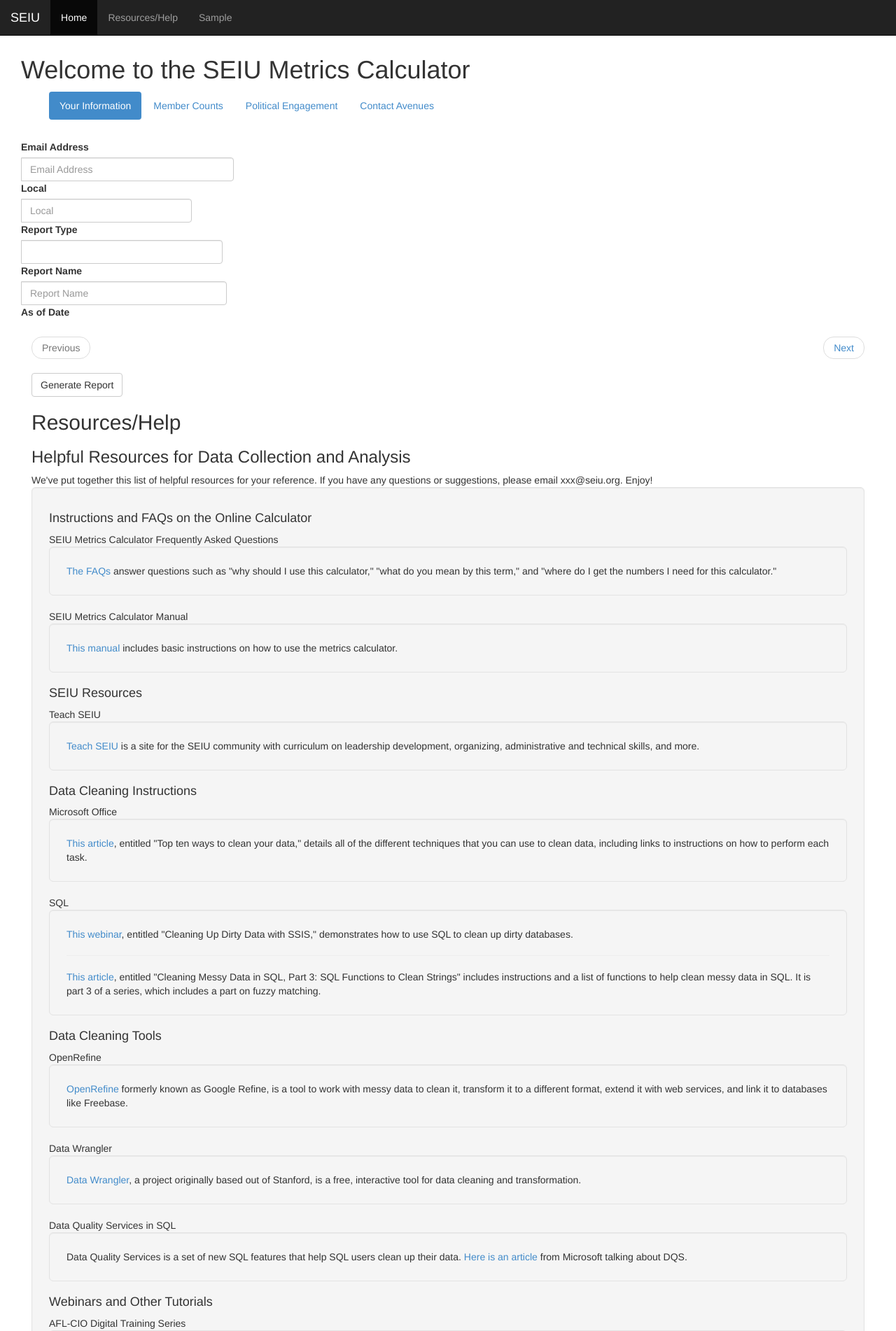
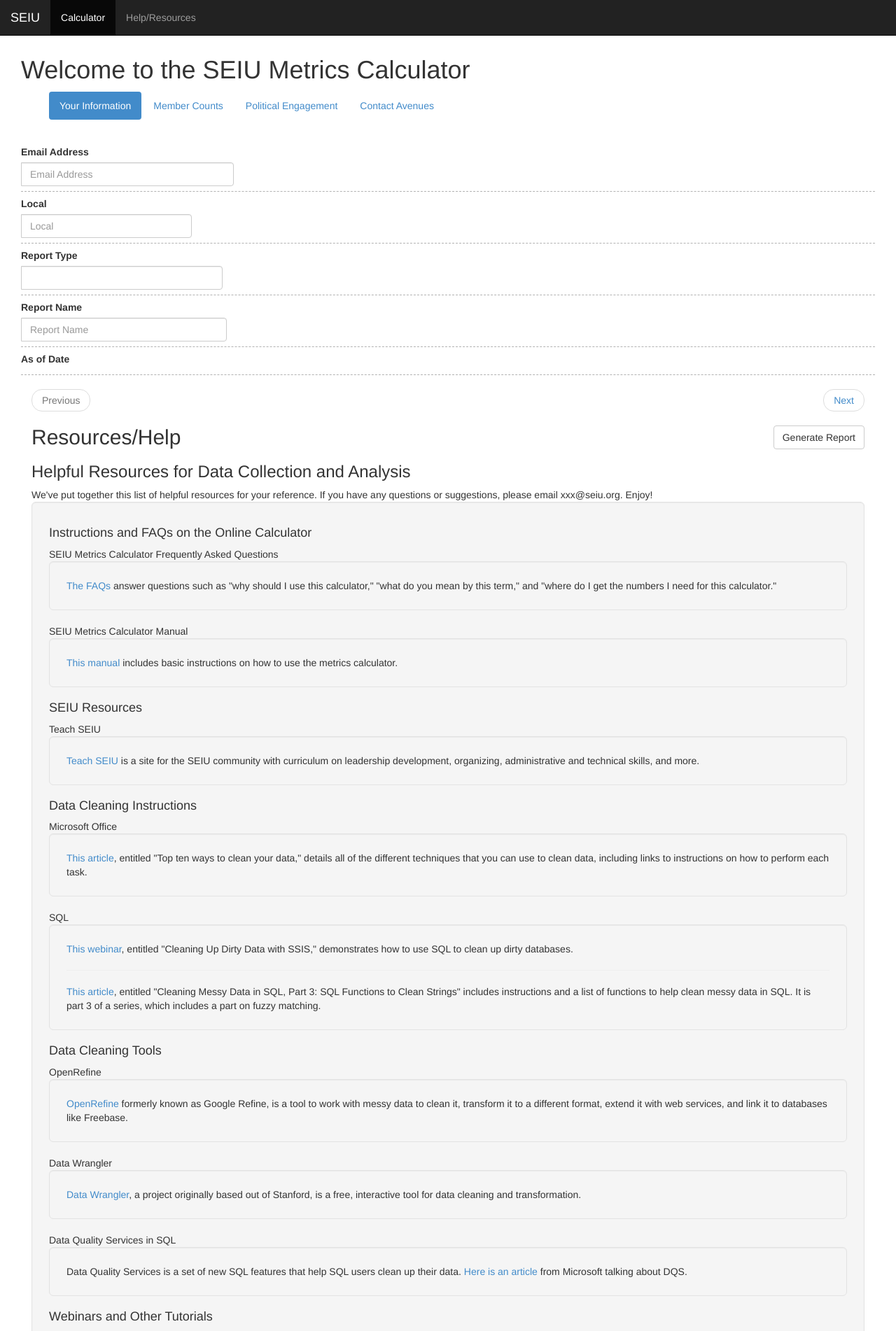
Before and after one commit to joshuaferris/metrics-calculator, a Python web app: template flask/app/templates/index.html in a window 1280 px wide. Shown: the top 1902 px of the page at 70% size. Run offline with Jinja, Linux system fonts and the light colour scheme; the template is opened without the code that fills it, so the values that code supplies are empty, except form fields; form fields are guessed from the names that the template uses; some libraries are stand-ins or nearby versions.

Commit message:
Minor updates before checkout

```diff
--- a/flask/app/templates/base.html
+++ b/flask/app/templates/base.html
@@ -8,6 +8,9 @@
     <!-- Bootstrap -->
     <link href="static/css/bootstrap.min.css" rel="stylesheet">
     <link href="static/css/app.css" rel="stylesheet">
+    <link href="static/css/simple-sidebar.css" rel="stylesheet">
+    <link href="static/css/select2.css" rel="stylesheet">
+    <link href="static/css/select2-bootstrap.css" rel="stylesheet">
 
     <style type="text/css">
         body {
@@ -17,6 +20,29 @@
         .sidebar-nav {
             padding: 9px 0;
         }
+
+        #form-wrapper{
+            max-width: 800px;
+            margin: 0 auto;
+        }
+
+        .row{
+             border-bottom: 1px dashed rgba(0,0,0,.3);
+             padding: .5em 0;
+        }
+
+         #form-wrapper label{line-height: 3em;}
+         #form-wrapper div.row div[class^="col-md-"]:nth-child(2){float: right;}
+
+         #btnSubmit{float:right;}
+
+          }
+          a.anchor{
+            display: block;
+            position: relative;
+            top: -60px;
+            visibility: hidden;
+          }
     </style>
 
         <!-- Le HTML5 shim, for IE6-8 support of HTML5 elements -->
@@ -24,7 +50,9 @@
           <script src="http://html5shim.googlecode.com/svn/trunk/html5.js"></script>
         <![endif]-->
   </head>
+
   <body>
+<div id="inputContainer">
         <nav class="navbar navbar-inverse navbar-fixed-top" role="navigation">
           <div class="container-fluid">
             <div class="navbar-header">
@@ -38,13 +66,13 @@
             </div>
             <div id="navbar" class="collapse navbar-collapse">
               <ul class="nav navbar-nav">
-            <li class="active"><a href="#">Home</a></li>
-            <li><a href="#resources">Resources/Help</a></li>
-            <li><a href="#sample">Sample</a></li>
+                <li class="active"><a href="{{url_for('index') }}">Calculator</a></li>
+                <li><a href="resources.html">Help/Resources</a></li>
               </ul>
             </div><!--/.nav-collapse -->
           </div>
         </nav>
+
 
     <div class="container-fluid">
         <div class="row-fluid">
--- a/flask/app/views.py
+++ b/flask/app/views.py
@@ -63,6 +63,10 @@
 
     return render_template('index.html', form=form)
 
+@app.route('/resources')
+def resources():
+    return render_template('resouces.html')
+
 @app.route('/show_saved')
 def show_saved():
     users = models.User.query.all()
```
Lines whose indentation alone changed are shown as unchanged.
